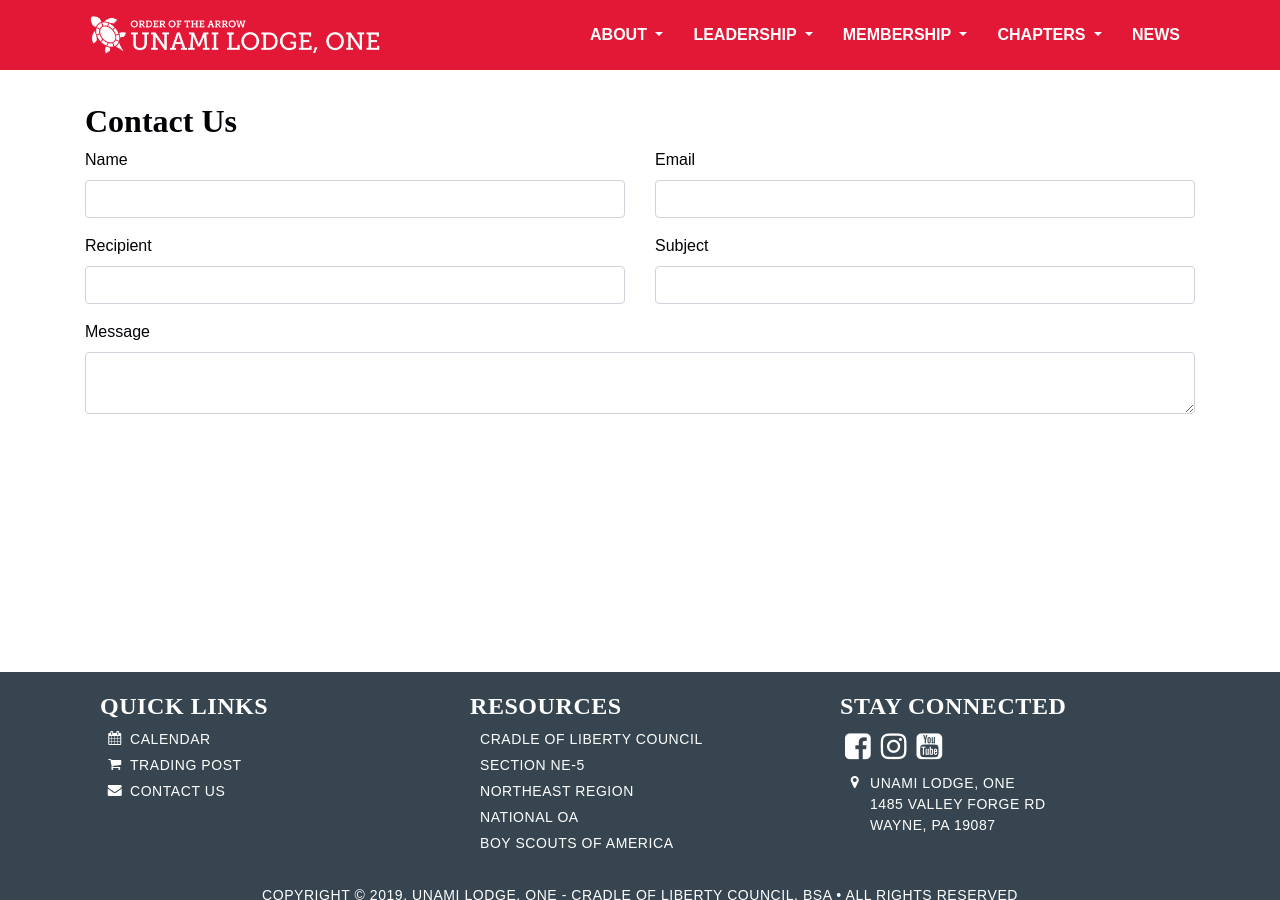
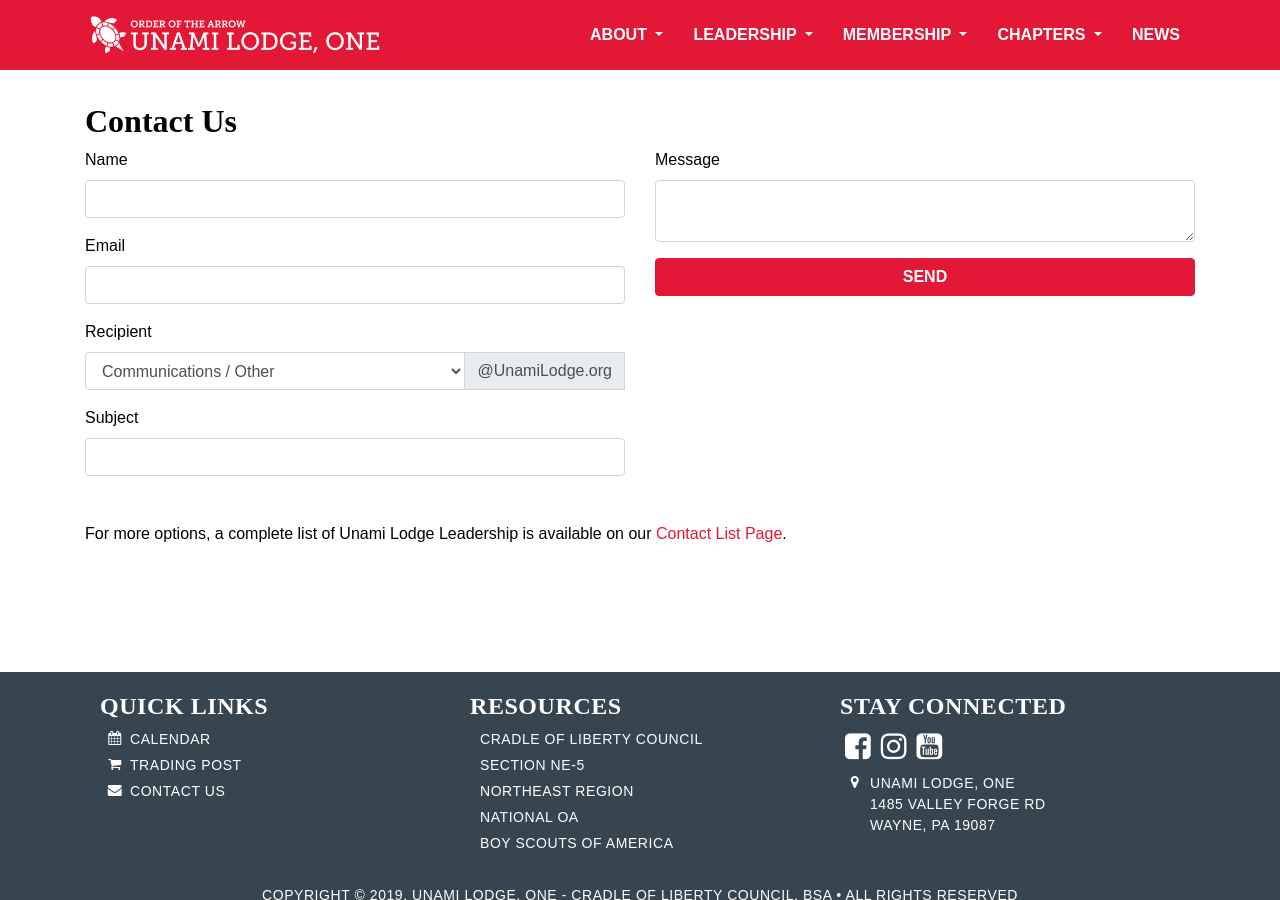
Before and after one commit to colbsa/UnamiLodge.org, a Jekyll site: the page built from contact.md, in a window 1280 px wide and 900 px high. Built offline with Jekyll 4.4.1, drawn with Linux system fonts in a browser that asks for light colours; some web fonts are replaced.

Commit message:
Cleaned up contact us page

```diff
--- a/contact.md
+++ b/contact.md
@@ -4,46 +4,54 @@
 
 ---
 
-<form>
+<form id="contactform" onsubmit="event.preventDefault();">
   <div class="row">
-    <div class="col-md-6 mb-3">
-      <label for="name">Name</label>
-      <input type="text" class="form-control" id="name" placeholder="" value="" required>
-      <div class="invalid-feedback">
-        Valid name is required.
+    <div class="col-md-6">
+      <div class="form-group">
+        <label for="name">Name</label>
+        <input type="text" class="form-control" name="name" id="contactform-name" placeholder="" value="" required>
+        <div class="invalid-feedback">Valid name is required.</div>
+      </div>
+      <div class="form-group">
+        <label for="email">Email</label>
+        <input type="email" class="form-control" name="email" id="contactform-email" placeholder="" value="" required>
+        <div class="invalid-feedback">Valid email is required.</div>
+      </div>
+      <div class="form-group">
+        <label for="recipient">Recipient</label>
+        <div class="input-group">
+          <select class="form-control" name="recipient" id="contactform-recipient">
+            <option value="membership">Membership</option>
+            <option value="events">Events</option>
+            <option value="ordeal">Ordeal</option>
+            <option value="brotherhood">Brotherhood</option>
+            <option value="service">Service</option>
+            <option value="unitelections">Unit Elections</option>
+            <option value="ommunications" selected>Communications / Other</option>
+          </select>
+          <div class="input-group-append">
+            <div class="input-group-text">@UnamiLodge.org</div>
+          </div>
+          <div class="invalid-feedback">Please enter a recipient.</div>
+        </div>
+      </div>
+      <div class="form-group">
+        <label for="subject">Subject</label>
+        <input type="text" class="form-control" name="subject" id="contactform-subject" placeholder="" value="" required>
+        <div class="invalid-feedback">Please enter a subject.</div>
       </div>
     </div>
-    <div class="col-md-6 mb-3">
-      <label for="email">Email</label>
-      <input type="email" class="form-control" id="email" placeholder="" value="" required>
-      <div class="invalid-feedback">
-        Valid email is required.
+    <div class="col-md-6">
+      <div class="form-group">
+        <label for="message">Message</label>
+        <textarea class="form-control" name="message" id="contactform-message" placeholder="" required></textarea>
+        <div class="invalid-feedback">Please enter a message.</div>
       </div>
-    </div>
-  </div>
-  <div class="row">
-    <div class="col-md-6 mb-3">
-      <label for="recipient">Recipient</label>
-      <input type="text" class="form-control" id="recipient" placeholder="" value="" required>
-      <div class="invalid-feedback">
-        Please enter a recipient.
-      </div>
-    </div>
-    <div class="col-md-6 mb-3">
-      <label for="subject">Subject</label>
-      <input type="text" class="form-control" id="subject" placeholder="" value="" required>
-      <div class="invalid-feedback">
-        Please enter a subject.
-      </div>
-    </div>
-  </div>
-  <div class="row">
-    <div class="col">
-      <label for="message">Message</label>
-      <textarea class="form-control" id="message" placeholder="" required></textarea>
-      <div class="invalid-feedback">
-        Please enter a message.
+      <div class="form-group">
+        <button type="submit" class="btn btn-primary btn-block" id="contactform-send">Send</button>
       </div>
     </div>
   </div>
 </form>
+
+For more options, a complete list of Unami Lodge Leadership is available on our [Contact List Page](contactlist).
```
